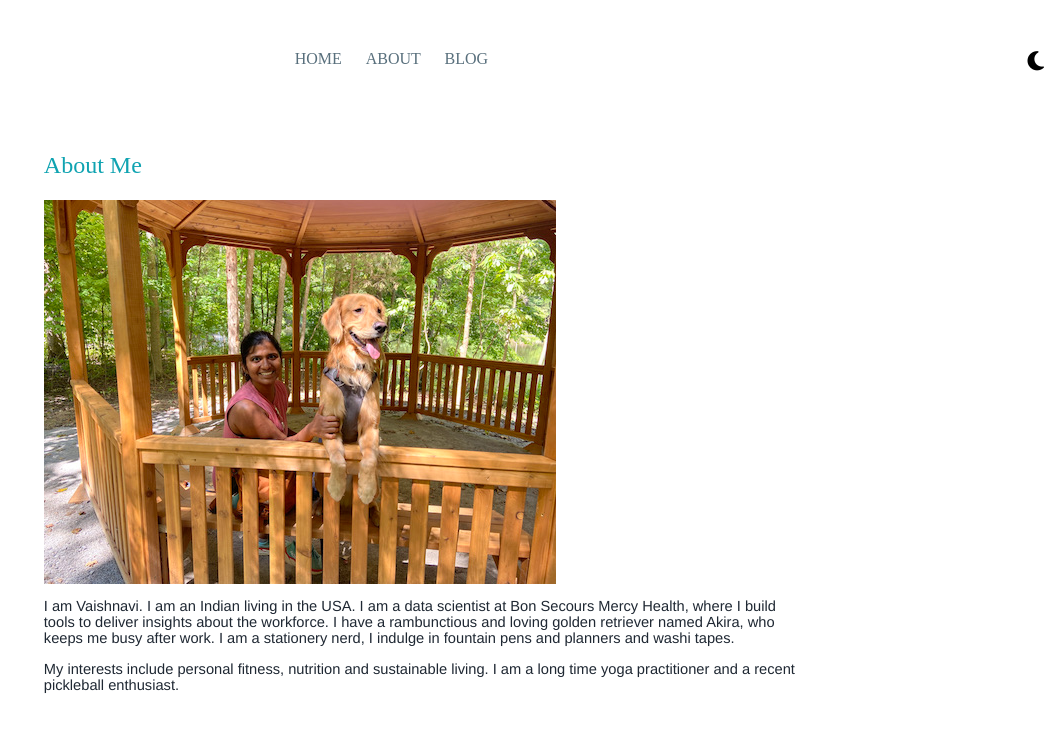
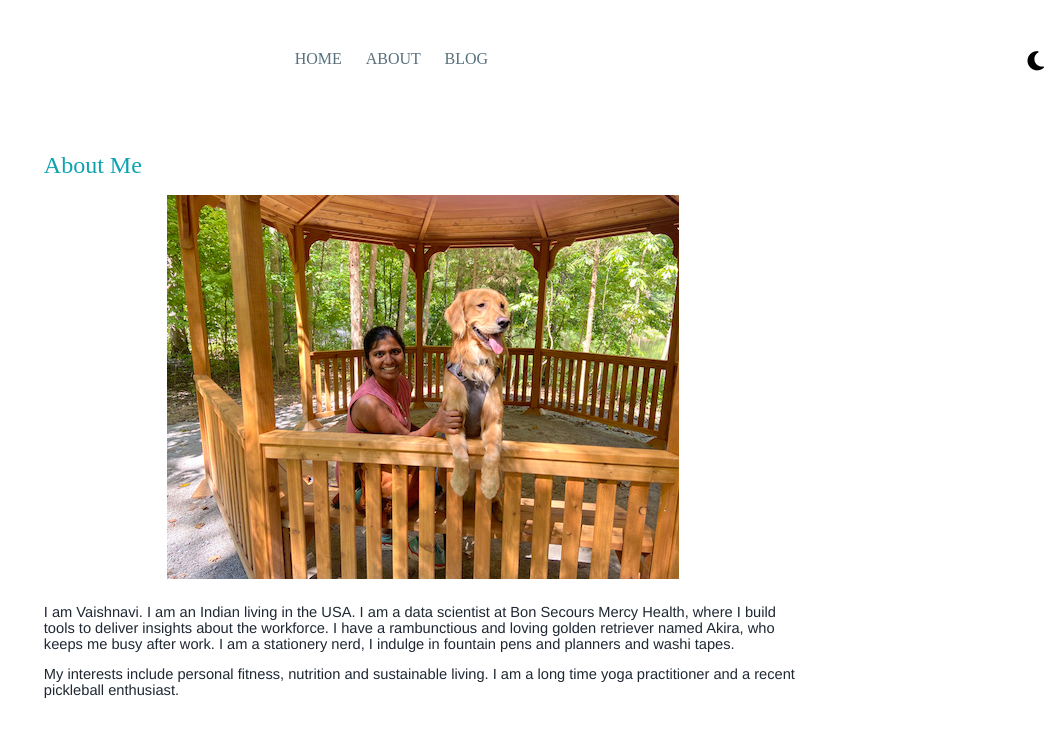
Before and after one commit to vaishnavisen/vaishnavisen.github.io, a Jekyll site: the page built from about.md, in a window 1280 px wide. Shown: the top 737 px of the page, without its empty margins (217-1280 px from the left). Built offline with Jekyll 4.4.1, drawn with Linux system fonts in a browser that asks for light colours; nearby versions of some CDN libraries.

Commit message:
Use center tag

```diff
--- a/about.md
+++ b/about.md
@@ -3,7 +3,7 @@ layout: default
 title: About Me
 ---
 
-<img style="align: center;" src="/assets/images/vaish_akira_nature_center.jpeg">
+<center><img src="/assets/images/vaish_akira_nature_center.jpeg"></center>
 
 I am Vaishnavi. I am an Indian living in the USA. I am a data scientist at Bon Secours Mercy Health, where I build tools to deliver insights about the workforce. I have a rambunctious and loving golden retriever named Akira, who keeps me busy after work. I am a stationery nerd, I indulge in fountain pens and planners and washi tapes.
 
```
